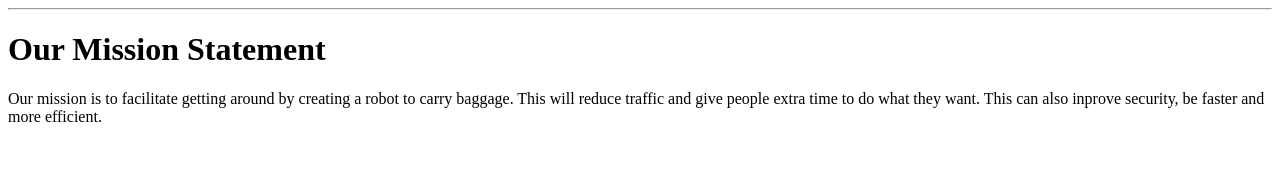
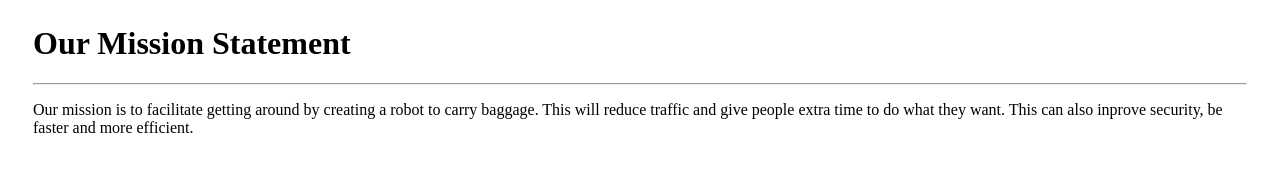
Before and after one commit to juliayan22/BagBot, a plain HTML site: page missionstatement.html in a window 1280 px wide. Drawn offline with Linux system fonts and the light colour scheme.

Commit message:
added margin

```diff
--- a/missionstatement.html
+++ b/missionstatement.html
@@ -5,9 +5,10 @@
 	<title>Mission Statement</title>
 </head>
 <body>
-<hr>
+	<div style= "margin:25px">
 	<h1>Our Mission Statement</h1>
+	<hr/>
 	<p>Our mission is to facilitate getting around by creating a robot to carry baggage. This will reduce traffic and give people extra time to do what they want. This can also inprove security, be faster and more efficient.</p>
-</hr>
+	</div>
 </body>
 </html>
```
